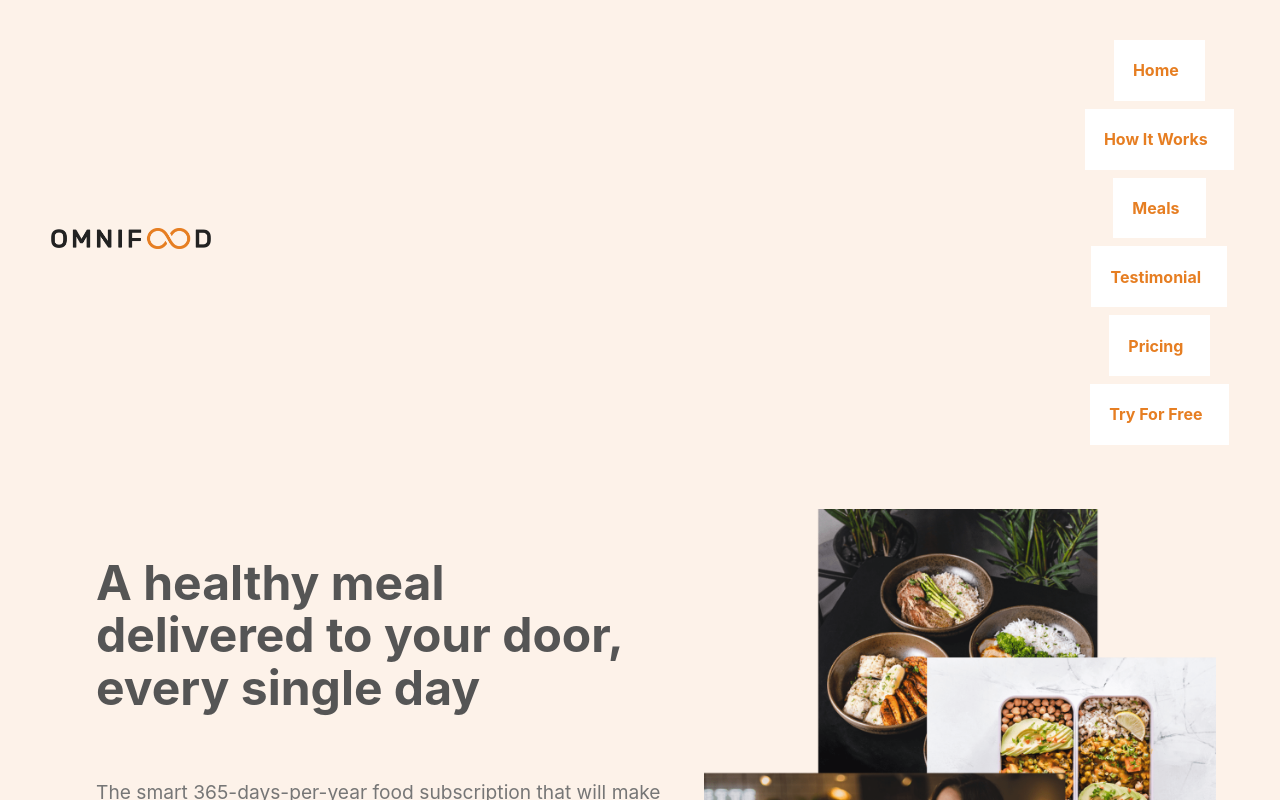
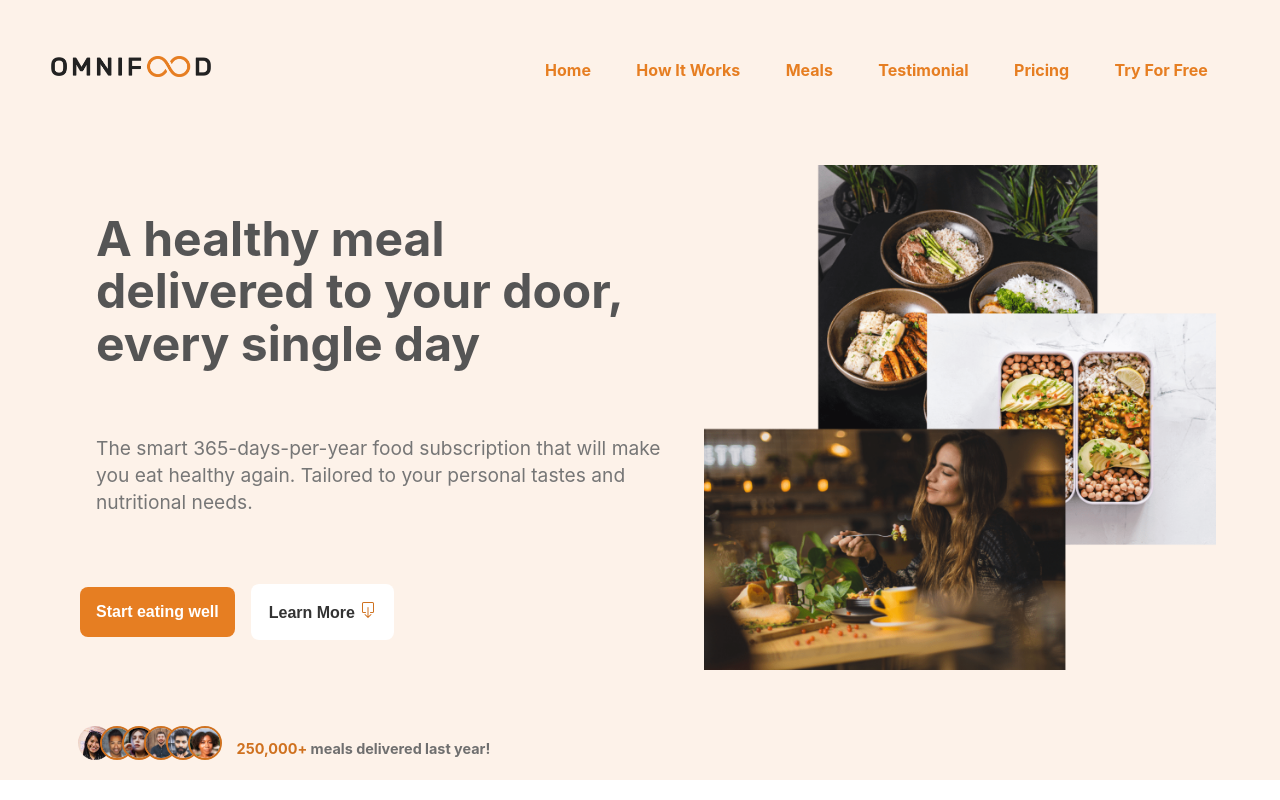
Before and after one commit to Farouk-Adedamola/OmniFood-clone, a React (Create React App) app: page / in a window 1280 px wide. Shown: the top 800 px of the page. Built offline with nearby package versions, Linux system fonts and the light colour scheme.

Commit message:
fixed nav

```diff
--- a/src/Components/Navbar/Navbar.module.css
+++ b/src/Components/Navbar/Navbar.module.css
@@ -145,6 +145,15 @@
 
   .article ul {
     display: flex;
+    flex-direction: row;
+  }
+
+  .article ul li {
+    background: transparent;
+  }
+
+  .article ul li:hover {
+    background: transparent;
   }
 
   .article ul li a {
```
